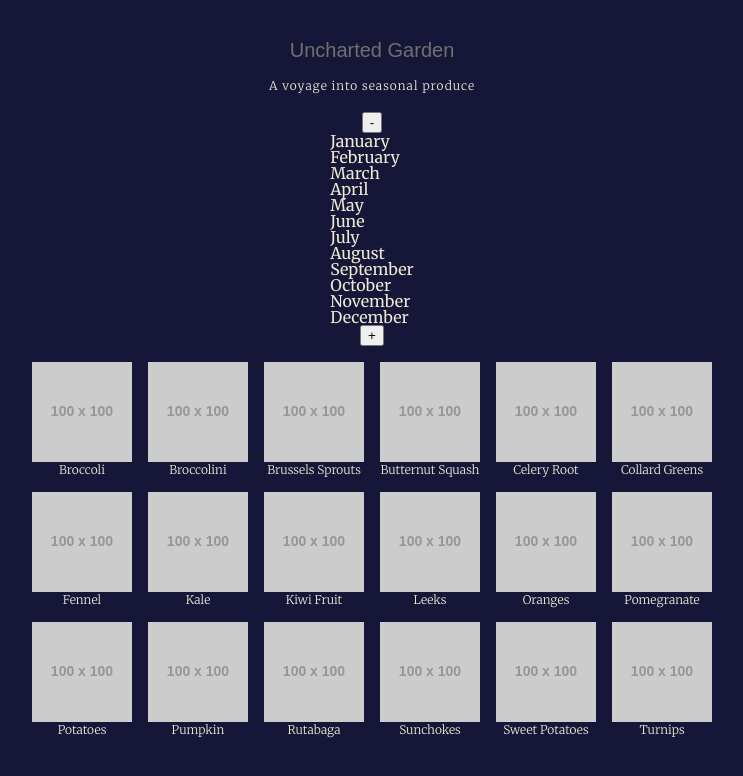
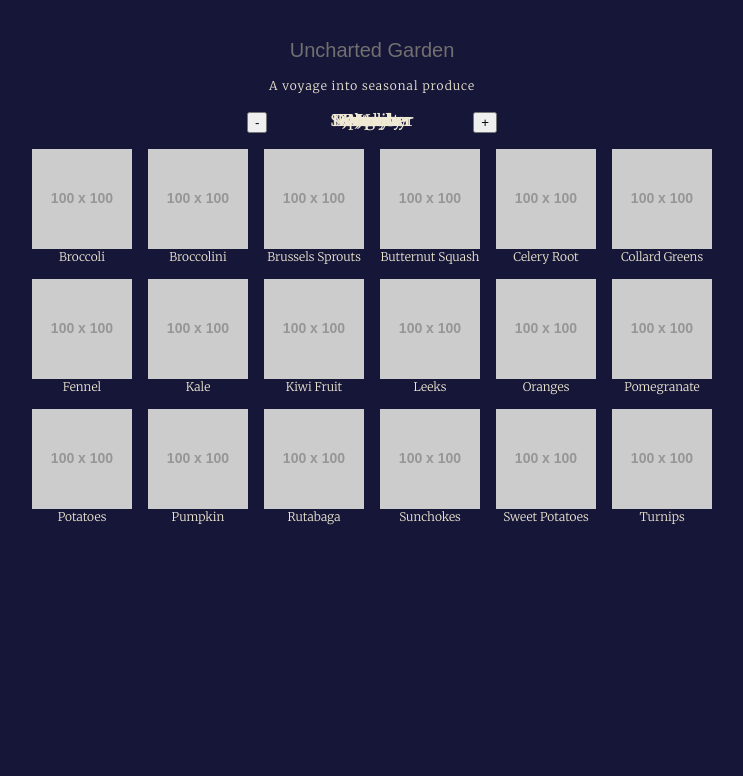
Before and after one commit to rileyhemp/uncharted-garden, a React (Create React App) app: page / in a window 1280 px wide. Shown: the top 776 px of the page, without its empty margins (268-1011 px from the left). Built offline with nearby package versions, Linux system fonts and the light colour scheme.

Commit message:
Infinate slider index looping set

```diff
--- a/package.json
+++ b/package.json
@@ -11,6 +11,7 @@
 		"react": "^16.12.0",
 		"react-dom": "^16.12.0",
 		"react-scripts": "3.3.0",
+		"react-use-gesture": "^7.0.0",
 		"styled-components": "^5.0.0",
 		"styled-reset": "^4.0.10"
 	},
--- a/src/InfiniteSlider.js
+++ b/src/InfiniteSlider.js
@@ -1,26 +1,48 @@
-import React, { useState, useEffect } from 'react'
+import React from 'react'
 import styled from 'styled-components'
-import { render } from '@testing-library/react'
-const Arrow = styled.button``
-const Wrapper = styled.div``
-const Slide = styled.div``
+
+const Arrow = styled.button`
+	z-index: 100;
+`
+const Wrapper = styled.div`
+	display: flex;
+	justify-content: space-between;
+	width: 250px;
+	position: relative;
+	`
+const Slide = styled.div`
+		display: inline-block;
+		width: 100%;
+		text-align: center;
+		position: absolute;
+	`
 
 export default class InfiniteSlider extends React.Component {
 	state = {
 		index: this.props.startingIndex || 0,
 		slides: this.props.children
 	}
+	changeIndex = (value) => {
+		if (this.state.index === 0 && value < 0) this.setState({ index: this.state.slides.length - 1 })
+		else if (this.state.index === this.state.slides.length - 1 && value > 0) this.setState({ index: 0 })
+		else this.setState(prevState => ({
+			index: prevState.index + value
+		}))
+	}
+	getSlidePosition(slideKey) {
+		if (slideKey == this.state.index) return 'active'
+		else if (slideKey < this.state.index) return 'previous'
+		else if (slideKey > this.state.index) return 'next'
+	}
 	render() {
 		return (
-			<React.Fragment>
-				<Arrow>-</Arrow>
-				<Wrapper>
-					{this.state.slides.map(slide => {
-						return <Slide key={slide.key}>{slide}</Slide>
-					})}
-				</Wrapper>
-				<Arrow>+</Arrow>
-			</React.Fragment>
+			<Wrapper>
+				<Arrow onClick={() => this.changeIndex(-1)}>-</Arrow>
+				{this.state.slides ? this.state.slides.map(slide => {
+					return <Slide key={slide.key} position={this.getSlidePosition(slide.key)}>{slide}</Slide>
+				}) : null}
+				<Arrow onClick={() => this.changeIndex(1)}>+</Arrow>
+			</Wrapper>
 		)
 	}
 }
--- a/src/MonthSelect.js
+++ b/src/MonthSelect.js
@@ -1,7 +1,7 @@
 import React from 'react'
 import Months from './data/Months'
 import InfiniteSlider from './InfiniteSlider'
-import styled from 'styled-components'
+// import styled from 'styled-components'
 
 export default class MonthSelect extends React.Component {
 	componentDidMount() {
@@ -21,7 +21,7 @@ export default class MonthSelect extends React.Component {
 				startingIndex={this.props.selectedMonth}
 			>
 				{Months.map(month => { return <h1 key={month.value}>{month.name}</h1> })}
-			</InfiniteSlider>
+			</InfiniteSlider >
 		)
 	}
 }
--- a/src/css/fonts.css
+++ b/src/css/fonts.css
@@ -3,5 +3,4 @@
 body {
 	font-family: 'Merriweather', serif !important;
 	color: #F0EAD5;
-	background-color: #161638;
 }
```
Also changed, not shown: 1 other file (tests, documents, lock files or other folders).
